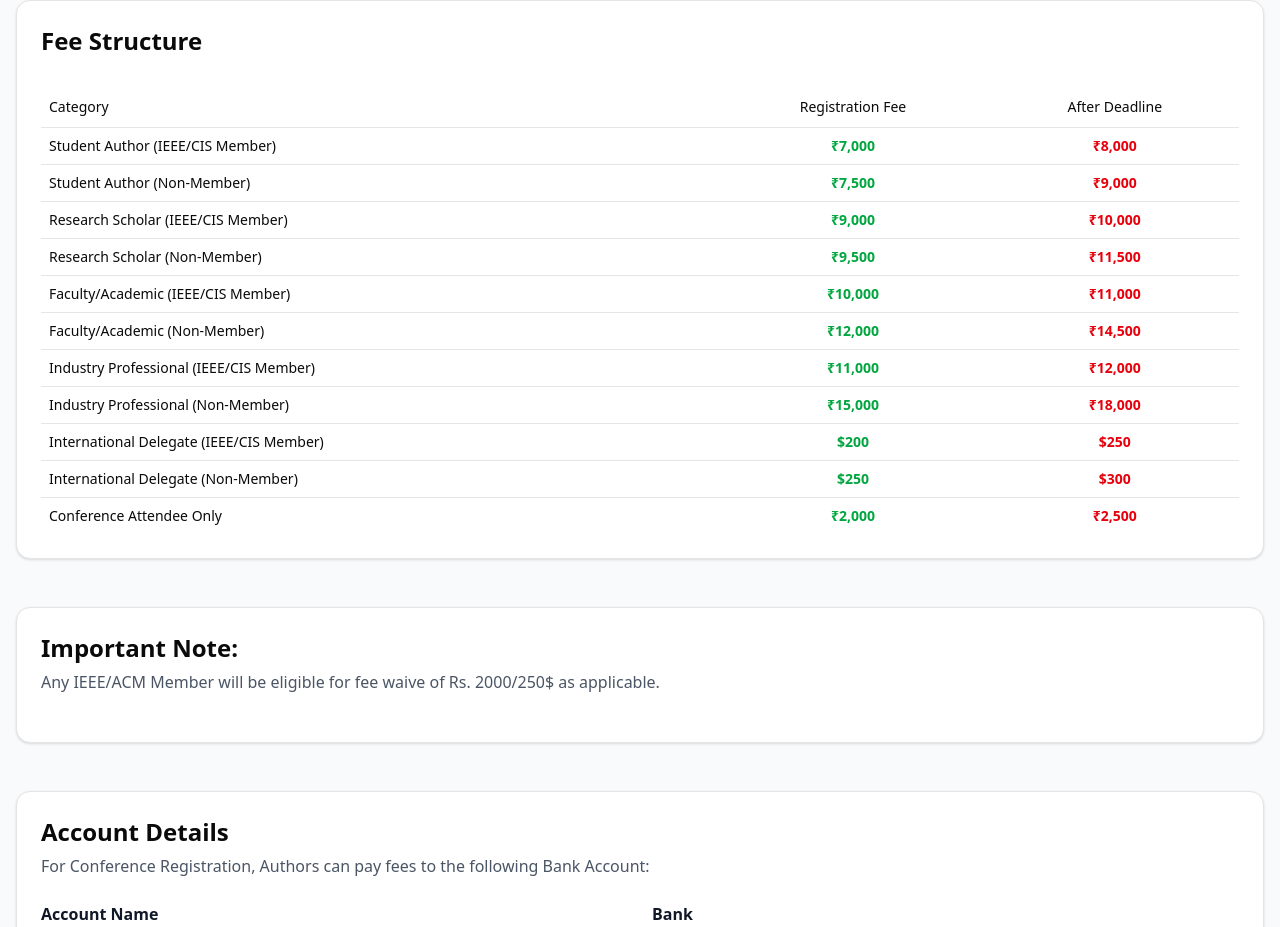
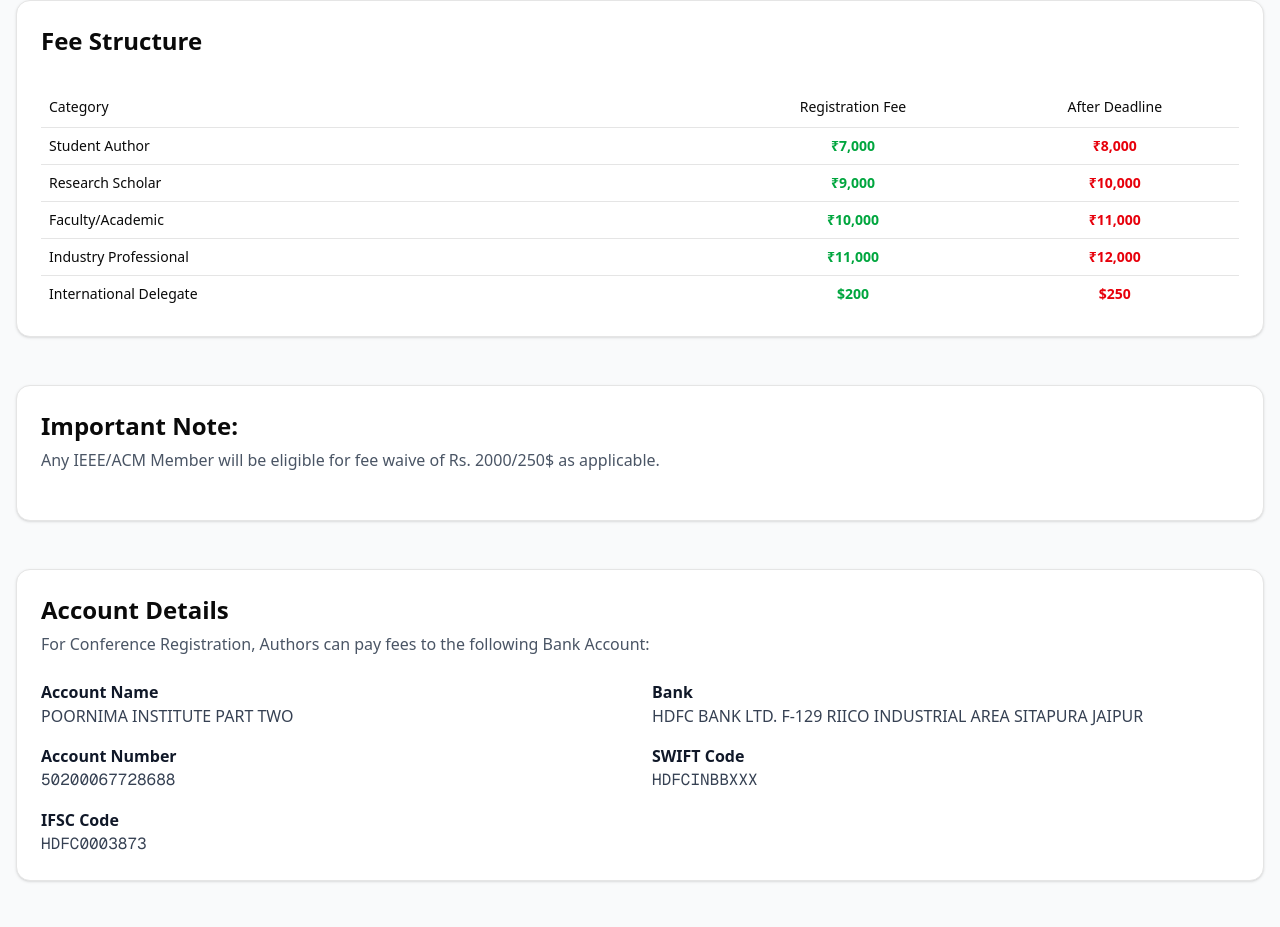
Before and after one commit to nerkoux/icracs-2026, a Next.js app: page /registration in a window 1280 px wide. Shown: the part 1000-1927 px from the top of the page. Built offline with nearby package versions, Linux system fonts and the light colour scheme.

Commit message:
removed some categories

```diff
--- a/src/app/registration/page.tsx
+++ b/src/app/registration/page.tsx
@@ -14,59 +14,29 @@ import { Download, ExternalLink, Phone, Mail, MapPin } from "lucide-react";
 
 const feeStructure = [
   {
-    category: "Student Author (IEEE/CIS Member)",
+    category: "Student Author",
     regularFee: "₹7,000",
     afterDeadline: "₹8,000"
   },
   {
-    category: "Student Author (Non-Member)",
-    regularFee: "₹7,500",
-    afterDeadline: "₹9,000"
-  },
-  {
-    category: "Research Scholar (IEEE/CIS Member)",
+    category: "Research Scholar",
     regularFee: "₹9,000",
     afterDeadline: "₹10,000"
   },
   {
-    category: "Research Scholar (Non-Member)",
-    regularFee: "₹9,500",
-    afterDeadline: "₹11,500"
-  },
-  {
-    category: "Faculty/Academic (IEEE/CIS Member)",
+    category: "Faculty/Academic",
     regularFee: "₹10,000",
     afterDeadline: "₹11,000"
   },
   {
-    category: "Faculty/Academic (Non-Member)",
-    regularFee: "₹12,000",
-    afterDeadline: "₹14,500"
-  },
-  {
-    category: "Industry Professional (IEEE/CIS Member)",
+    category: "Industry Professional",
     regularFee: "₹11,000",
     afterDeadline: "₹12,000"
   },
   {
-    category: "Industry Professional (Non-Member)",
-    regularFee: "₹15,000",
-    afterDeadline: "₹18,000"
-  },
-  {
-    category: "International Delegate (IEEE/CIS Member)",
+    category: "International Delegate",
     regularFee: "$200",
     afterDeadline: "$250"
-  },
-  {
-    category: "International Delegate (Non-Member)",
-    regularFee: "$250",
-    afterDeadline: "$300"
-  },
-  {
-    category: "Conference Attendee Only",
-    regularFee: "₹2,000",
-    afterDeadline: "₹2,500"
   }
 ];
 
```
